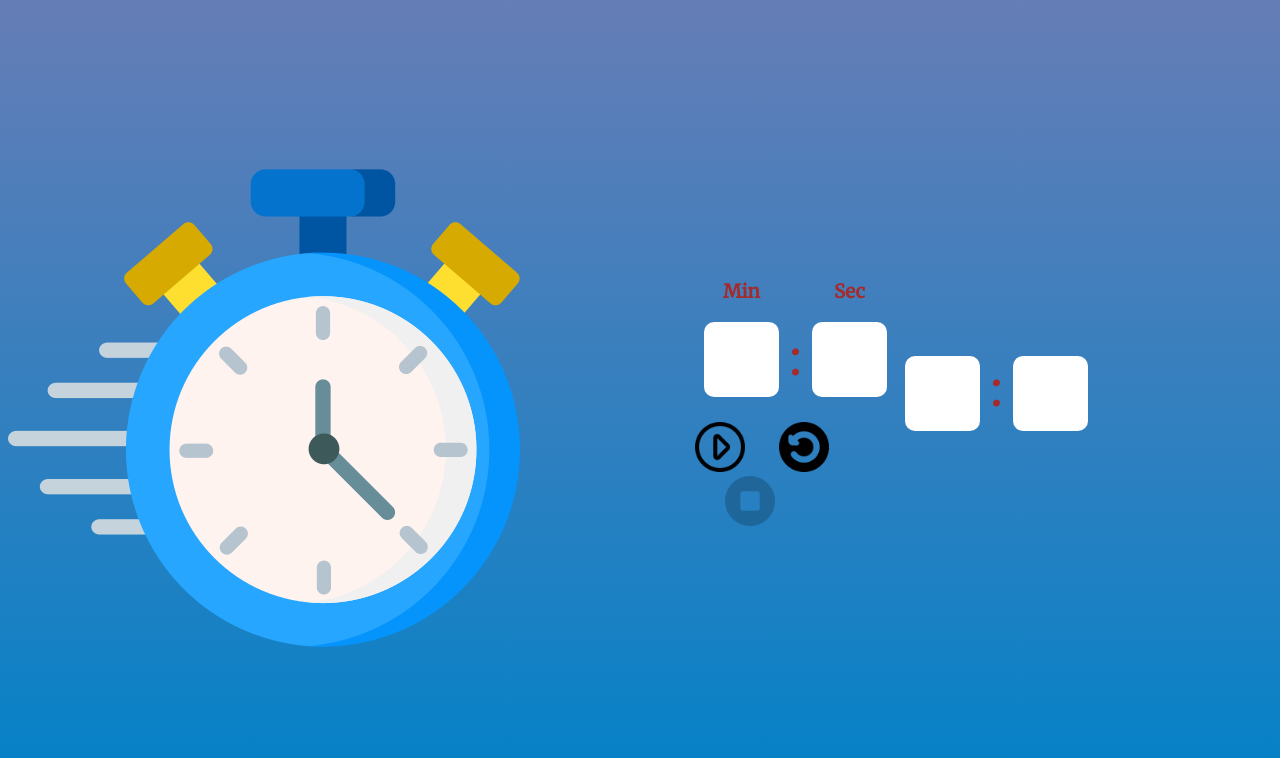
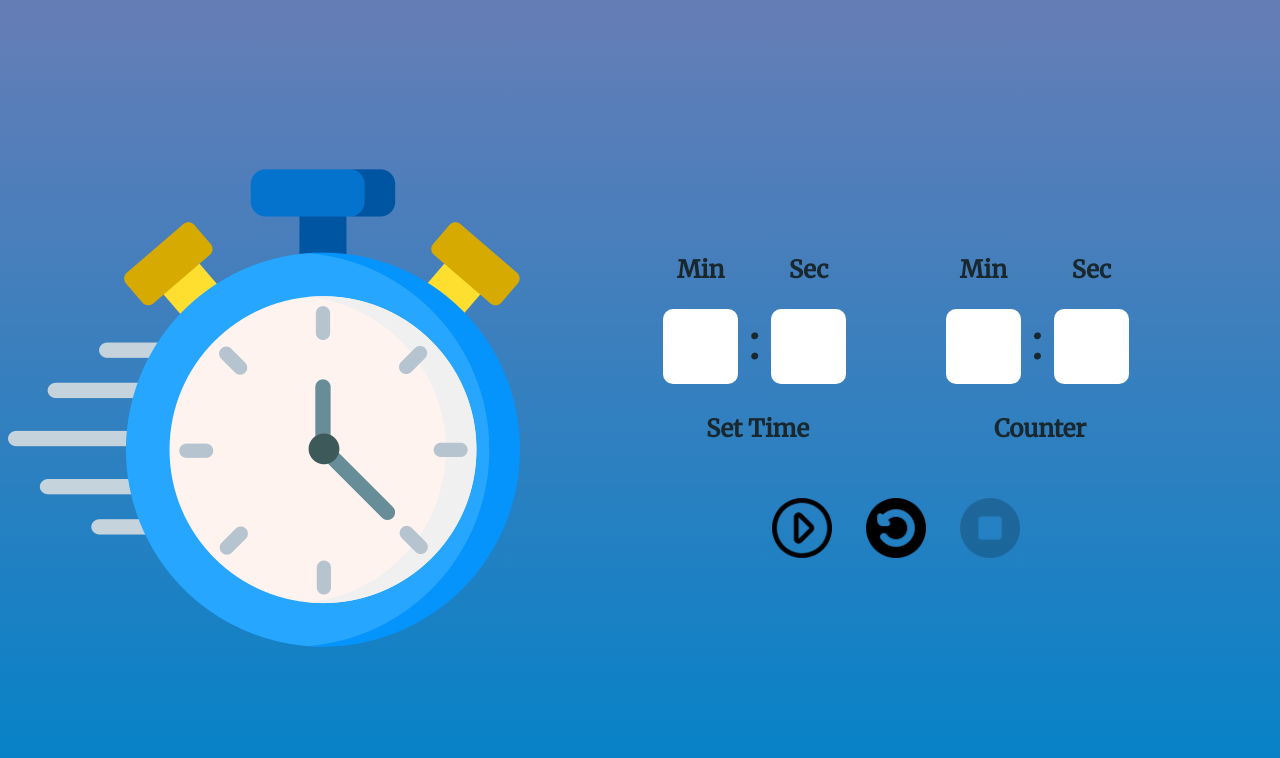
Before and after one commit to ajayjb/Time-Counter, a plain HTML site: page index.html in a window 1280 px wide. Drawn offline with Linux system fonts and the light colour scheme.

Commit message:
final commit

```diff
--- a/index.html
+++ b/index.html
@@ -13,7 +13,7 @@
   </head>
   <body>
     <div class="main">
-      <img src="./images/stopwatch.png" alt="" />
+      <img class="clock" src="./images/stopwatch.png" alt="" />
       <div class="left">
         <div class="inputWrapper">
           <div class="forMin">
@@ -25,6 +25,21 @@
             <h3 for="sech">Sec</h3>
             <input id="sec" value="" autocomplete="off" />
           </div>
+          <div class="right">
+            <div class="forMin">
+              <h3 for="minh">Min</h3>
+              <div id="first"></div>
+            </div>
+            <div class="colonRight">:</div>
+            <div class="forSec">
+              <h3 for="sech">Sec</h3>
+              <div id="second"></div>
+            </div>
+          </div>
+        </div>
+        <div class="name">
+          <h3 class="set">Set Time</h3>
+          <h3 class="counter">Counter</h3>
         </div>
         <div class="buttons">
           <img class="but" src="./images/video-play-button.png" />
@@ -32,11 +47,6 @@
           <img src="./images/stop.png" alt="" class="stop" />
         </div>
       </div>
-      <div class="right">
-        <div id="first"></div>
-        <div class="colonRight">:</div>
-        <div id="second"></div>
-      </div>
     </div>
     <script src="./script.js"></script>
   </body>
--- a/style.css
+++ b/style.css
@@ -5,7 +5,7 @@
 body {
   height: 100vh;
   overflow: hidden;
-  color: brown;
+  color: #19282f;
   font-family: "Merriweather", serif;
   background-image: linear-gradient(#667db6, #0082c8);
 }
@@ -20,21 +20,21 @@ body {
 }
 
 .left {
-  flex: 6;
-  margin-left: 175px;
+  flex: 8;
   display: flex;
   flex-direction: column;
 }
 
 .right {
-  flex: 6;
-  margin-right: 175px;
   display: flex;
   flex-direction: row;
   justify-content: center;
   align-items: center;
-  position: relative;
-  bottom: 15px;
+  margin-left: 100px;
+}
+
+.clock {
+  flex: 4;
 }
 
 .forMin {
@@ -60,8 +60,11 @@ body {
   text-align: center;
   border-radius: 10px;
   border: none;
-  color: brown;
+  color: #19282f;
   font-family: "Merriweather", serif;
+  display: flex;
+  justify-content: center;
+  align-items: center;
 }
 
 input:focus {
@@ -76,15 +79,18 @@ input:focus {
   text-align: center;
   border-radius: 10px;
   border: none;
-  color: brown;
+  color: #19282f;
   font-family: "Merriweather", serif;
+  display: flex;
+  justify-content: center;
+  align-items: center;
 }
 
 .colon {
   margin: 10px;
   font-size: 50px;
   position: relative;
-  top: 55px;
+  top: 70px;
   z-index: -999;
 }
 
@@ -93,24 +99,19 @@ input:focus {
 }
 
 .but {
-  width: 50px;
+  width: 60px;
   cursor: pointer;
   margin-right: 30px;
 }
 
-.start {
-  width: 50px;
-  cursor: pointer;
-}
-
 .stop {
-  width: 50px;
+  width: 60px;
   cursor: pointer;
   margin-left: 30px;
 }
 
 .reset {
-  width: 50px;
+  width: 60px;
   cursor: pointer;
 }
 
@@ -140,6 +141,23 @@ input:focus {
   margin: 10px;
   font-size: 50px;
   position: relative;
-  bottom: 5px;
-  border-radius: 10px;
+  top: 35px;
 }
+
+.name {
+  display: flex;
+  flex-direction: row;
+  margin: 5px auto;
+}
+
+.set {
+  margin-right: 80px;
+}
+
+.counter {
+  margin-left: 105px;
+}
+
+h3 {
+  font-size: 1.5rem;
+}
```
